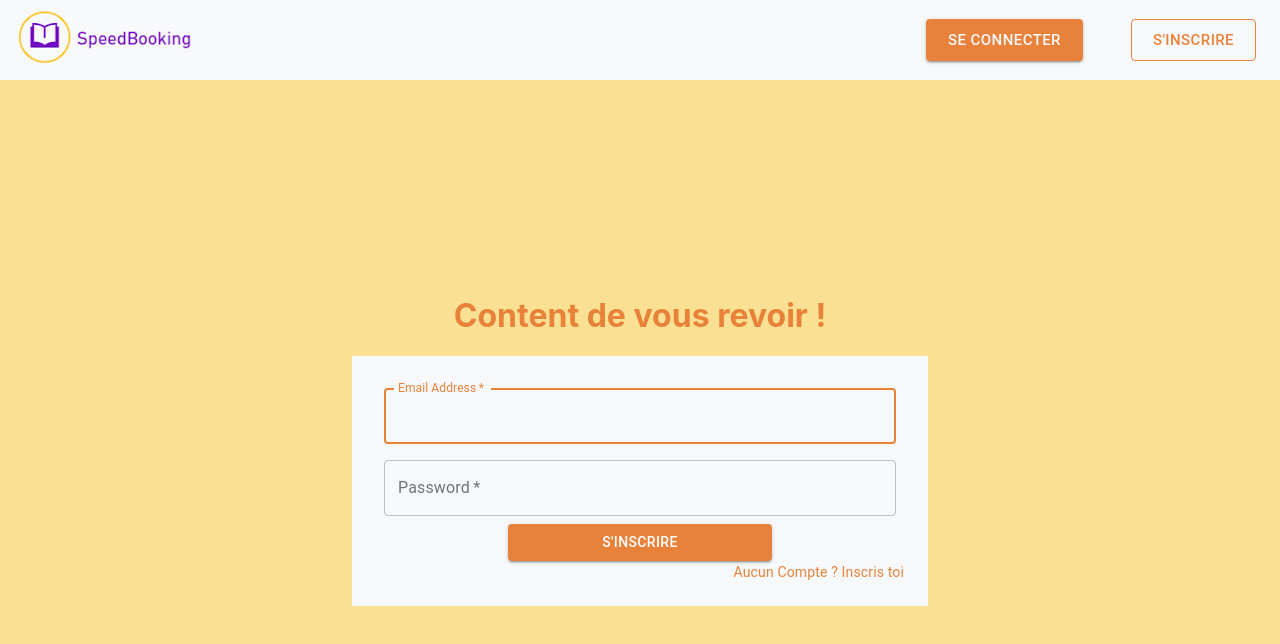
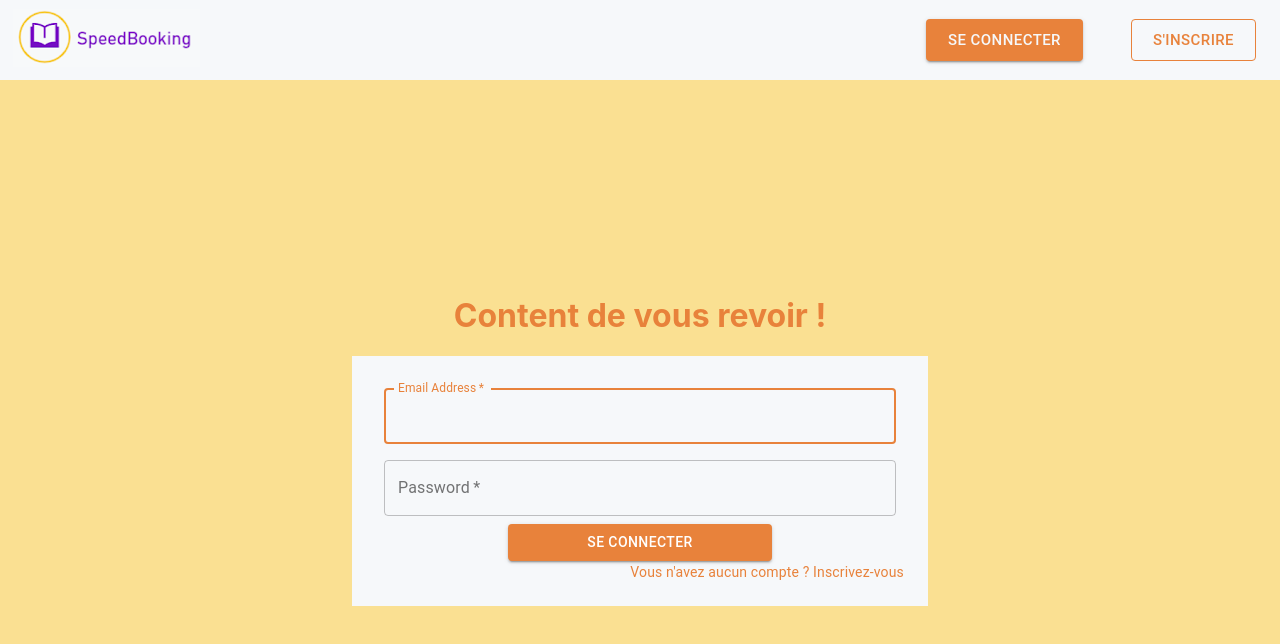
Before and after one commit to charleme/SpeedBooking-front, a React (Create React App) app: page /signin in a window 1280 px wide. Shown: the top 644 px of the page. Built offline with nearby package versions, Linux system fonts and the light colour scheme.

Commit message:
enlish to french

```diff
--- a/src/components/authentication/ConnectionForm.tsx
+++ b/src/components/authentication/ConnectionForm.tsx
@@ -1,9 +1,9 @@
 import React from 'react';
-import Container from "@material-ui/core/Container";
+
 import { Button, TextField, Grid, Link, Snackbar } from "@material-ui/core";
 import {colors} from "../../default_color";
 import AuthentificationHelpers from "../../helpers/AuthentificationHelpers";
-import {Alert, Autocomplete} from "@material-ui/lab";
+import {Alert} from "@material-ui/lab";
 
 interface IState {
     id_user?: number;
@@ -106,7 +106,7 @@ class ConnectionForm extends React.Component<any, IState> {
                                                 color="primary"
                                                 onClick={this.connectUser}
                                             >
-                                            S'inscrire
+                                            Se connecter
                                             </Button>
                                         </Grid>
                             </Grid>
@@ -115,7 +115,7 @@ class ConnectionForm extends React.Component<any, IState> {
                                     <Link   href="http://localhost:3000/signup"
                                             variant="body2"
                                             style={{color:colors.orangeButton}}>
-                                            Aucun Compte ? Inscris toi
+                                            Vous n'avez aucun compte ? Inscrivez-vous
                                     </Link>
                                 </Grid>
                             </Grid>
--- a/src/containers/SignUp/index.tsx
+++ b/src/containers/SignUp/index.tsx
@@ -215,7 +215,7 @@ export default class SignUp extends React.Component<any, IState>{
                                 color="primary"
                                 onClick={this.createUser}
                             >
-                                Sign Up
+                                S'inscrire
                             </Button>
                         </Grid>
                     </Grid>
@@ -224,7 +224,7 @@ export default class SignUp extends React.Component<any, IState>{
                             <Link href="http://localhost:3000/signin"
                                   variant="body2"
                                   style={{color:colors.orangeButton}}>
-                                Already have an account? Sign in
+                                Vous avez déjà un compte ? Connectez-vous
                             </Link>
                         </Grid>
                     </Grid>
```
